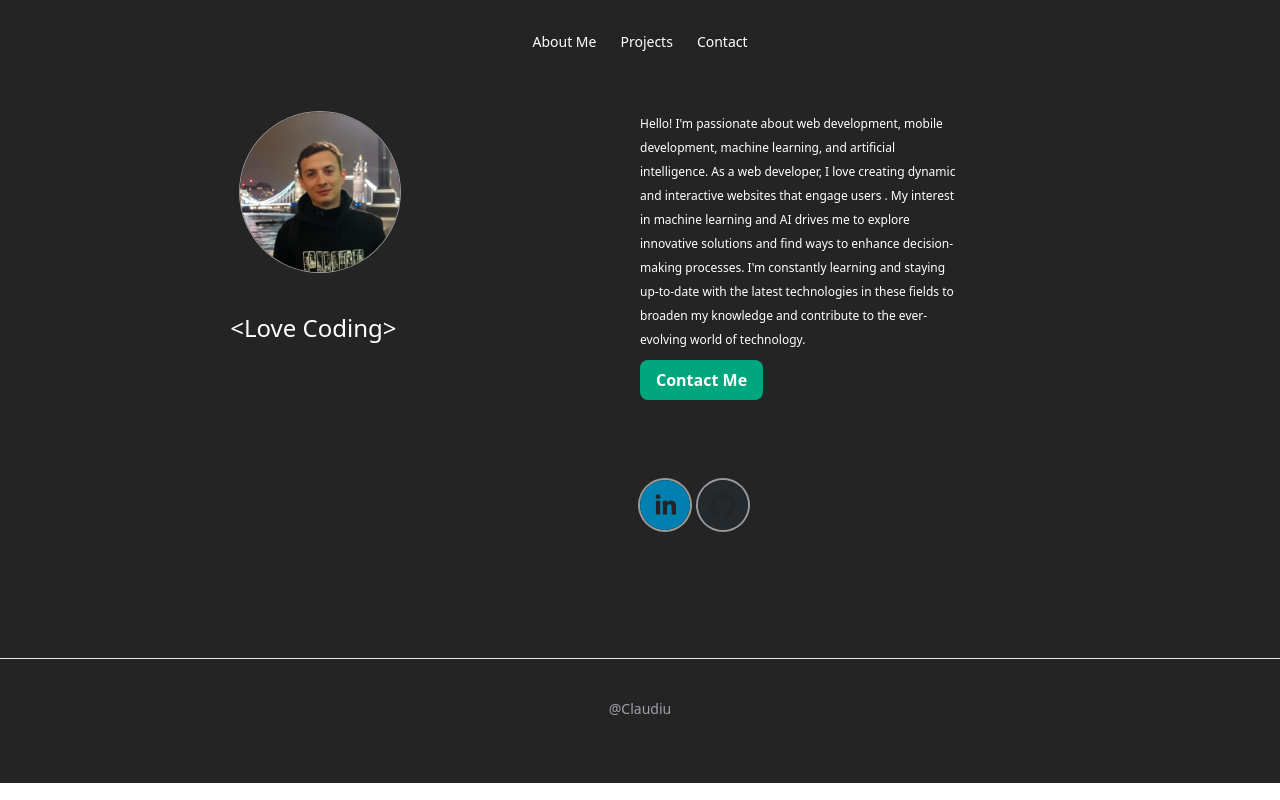
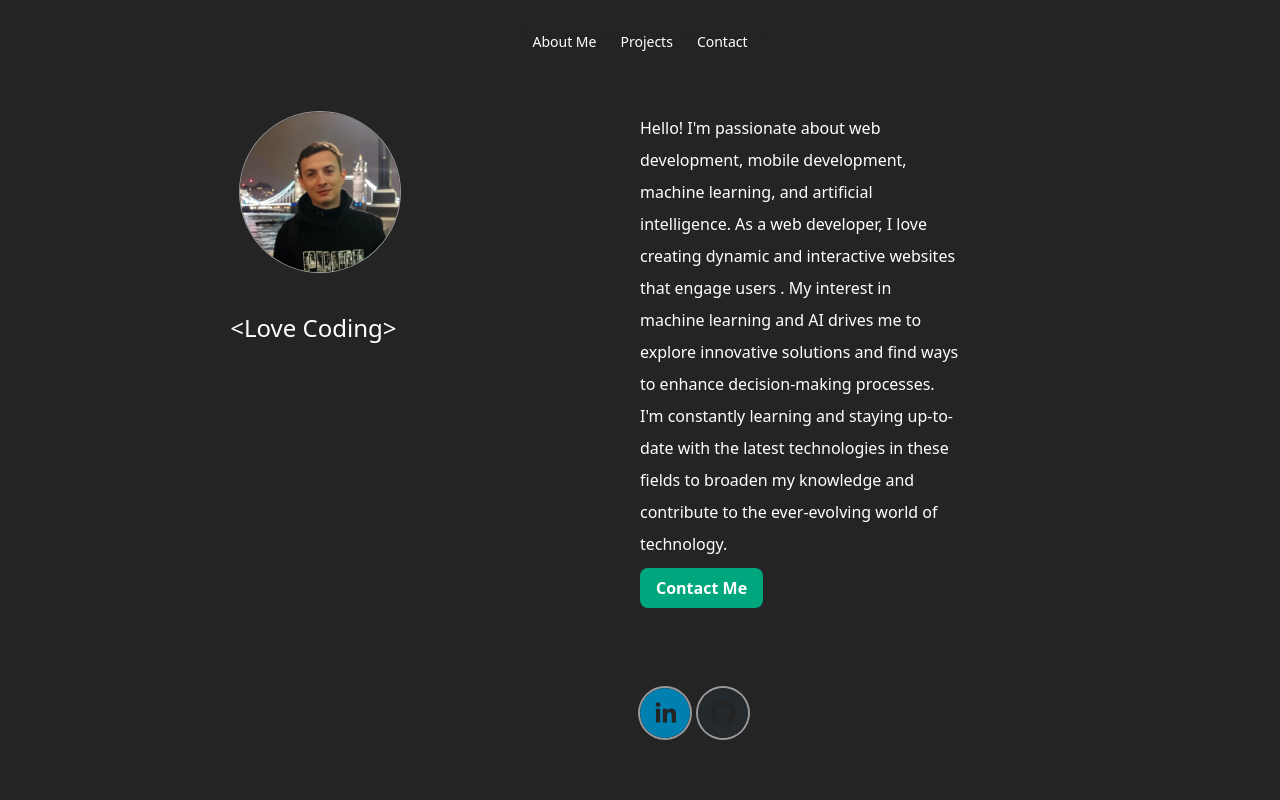
Before and after one commit to claudiuib/claudiu-b, a Next.js app: page / in a window 1280 px wide. Shown: the top 800 px of the page. Built offline with nearby package versions, Linux system fonts and the light colour scheme.

Commit message:
Update index.tsx

```diff
--- a/pages/index.tsx
+++ b/pages/index.tsx
@@ -40,7 +40,7 @@ export default function Index(props:IndexItemProps) {
     <div className='w-80'>
 
 
-    <p className='text-white text-left font-sans text-xs leading-loose mt-12'>
+    <p className='text-white text-left font-sans text-base leading-loose mt-12'>
 
     Hello! I'm passionate about web development, mobile development, machine learning, and artificial intelligence. As a web developer, I love creating dynamic and interactive websites that engage users . My interest in machine learning and AI drives me to explore innovative solutions and find ways to enhance decision-making processes. I'm constantly learning and staying up-to-date with the latest technologies in these fields to broaden my knowledge and contribute to the ever-evolving world of technology.
 </p>
```
